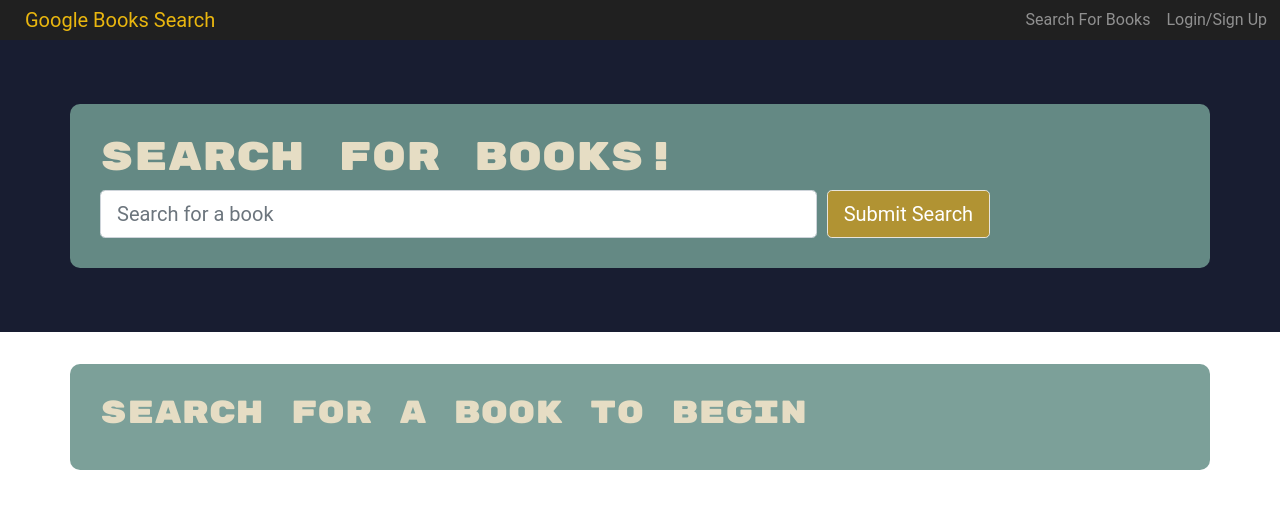
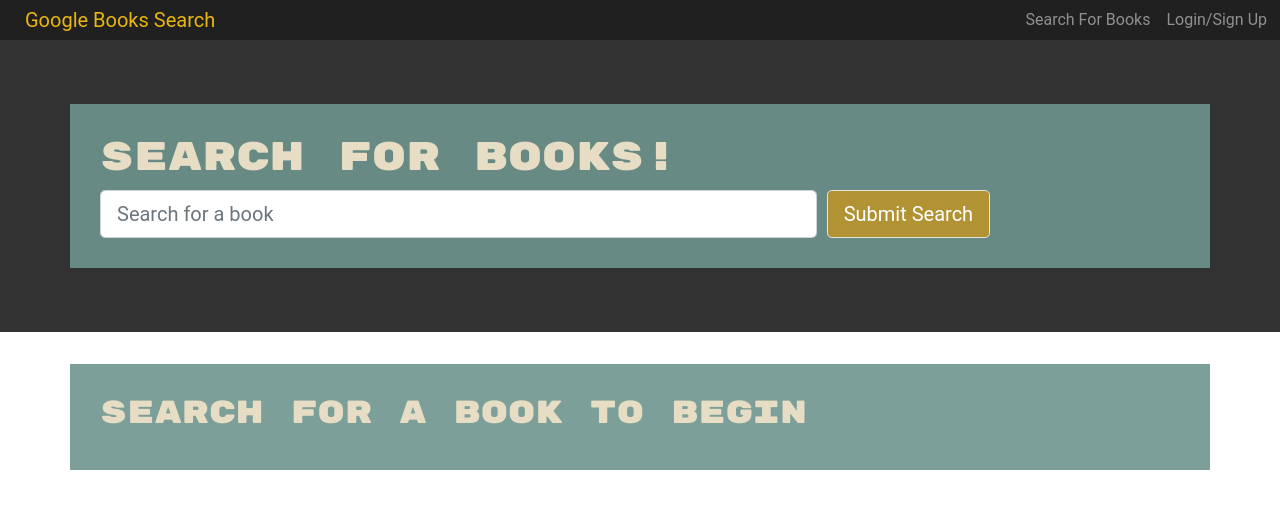
Before and after one commit to yoyachi/book-search-engine, a React (Create React App) app in the folder client/: page / in a window 1280 px wide. Shown: the top 508 px of the page. Built offline with nearby package versions, Linux system fonts and the light colour scheme.

Commit message:
Update container

```diff
--- a/client/src/index.css
+++ b/client/src/index.css
@@ -37,7 +37,7 @@ h6 {
 
 .container {
   background-color: #6e968ee5;
-  border-radius: 10px;
+  border-radius: 0px;
   border-color: rgb(247, 243, 243);
   padding: 30px ;
 }
@@ -45,6 +45,7 @@ h6 {
 .container-fluid {
   background-color: #202020;
   padding-right: 5px;
+
 
 }
 
@@ -55,7 +56,7 @@ h6 {
 }
 
 .bg-dark {
-  background-color: #181D31!important;
+  background-color: #323232!important;
 }
 
 .btn-lg {
```
